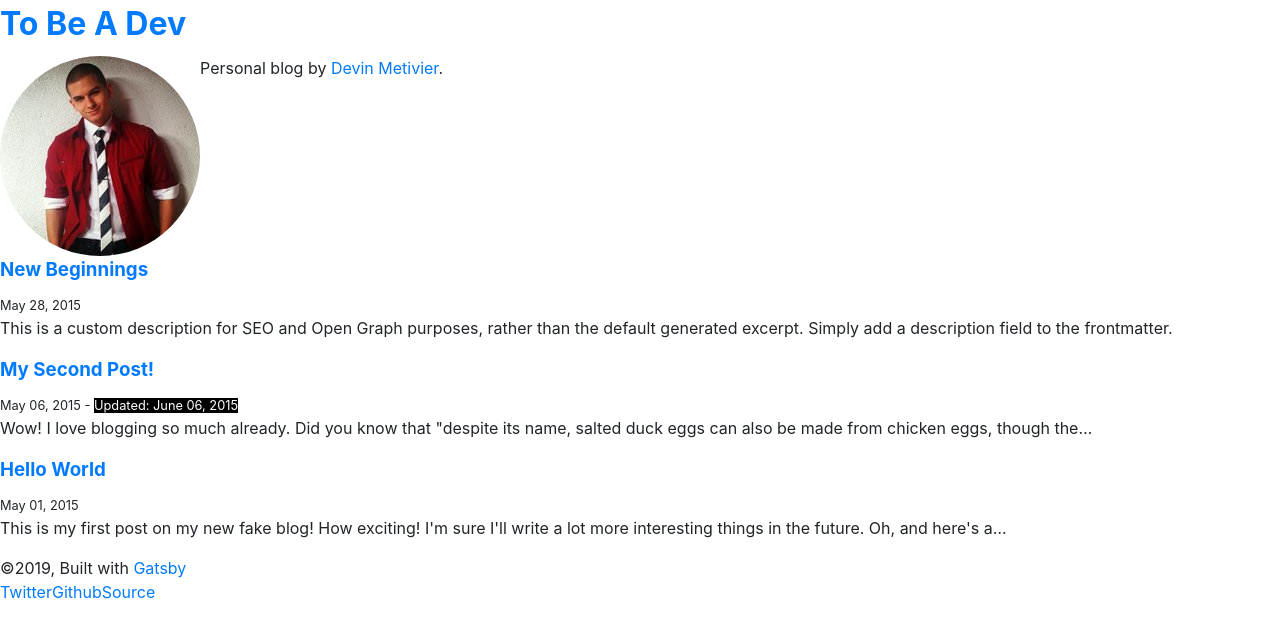
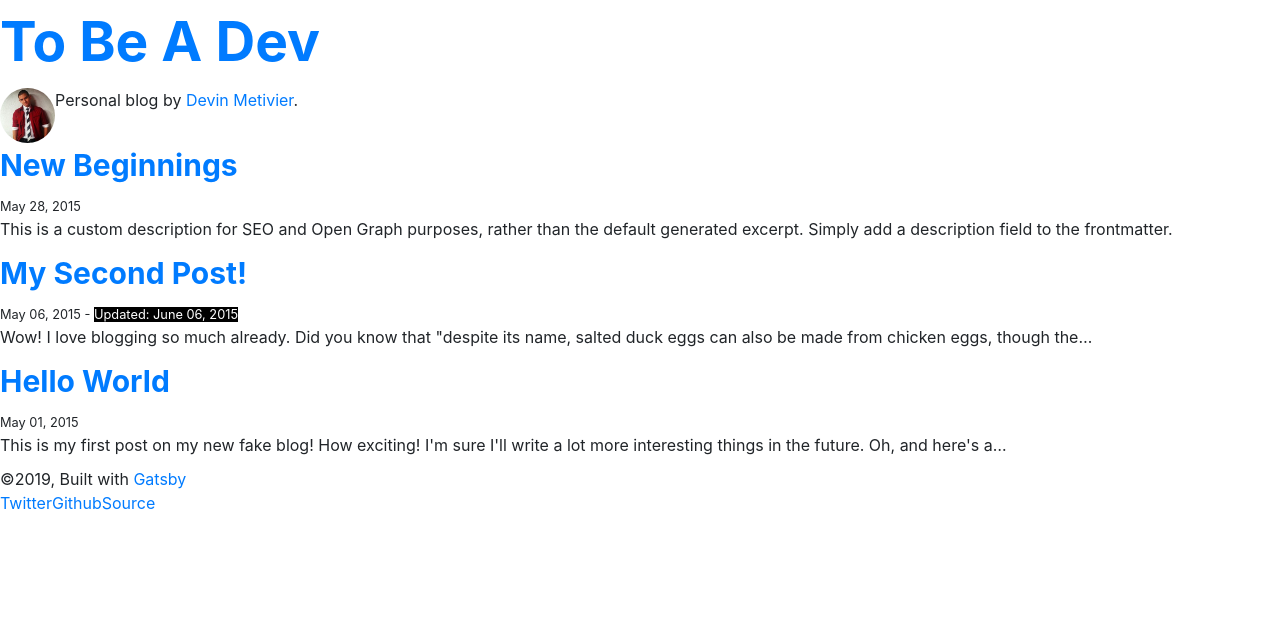
Before and after one commit to devjmetivier/tobea-dev, a Gatsby site: page / in a window 1280 px wide. Built offline with nearby package versions, Linux system fonts and the light colour scheme; Gatsby itself is replaced by a stand-in of ours.

Commit message:
added main css file and converted sizes to base 10

```diff
--- /dev/null
+++ b/src/assets/css/main.css
@@ -0,0 +1,19 @@
+html, body {
+  font-size: 10px;
+}
+
+h1 {
+  font-size: 5.5rem;
+}
+
+h2, h3, h4, h5, h6 {
+  font-size: 3rem;
+}
+
+div, p {
+  font-size: 1.6rem;
+}
+
+small {
+  font-size: 1.25rem;
+}
--- a/src/components/Bio.js
+++ b/src/components/Bio.js
@@ -1,26 +1,28 @@
 import React from 'react';
+import styled from 'styled-components';
 // TODO: Get higher resolution profile picture
 import profilePic from '../assets/images/profile-pic.jpg';
 
 export default function Bio() {
   return (
-    <div
-      style={{
-        display: `flex`,
-      }}
-    >
+    <BioStyles>
       <img
         src={profilePic}
         alt='Devin Metivier'
-        style={{
-          marginBottom: 0,
-          borderRadius: `50%`,
-        }}
       />
-      <p style={{ maxWidth: 310 }}>
-          Personal blog by{` `}
+      <p>
+        Personal blog by{` `}
         <a href='https://mobile.twitter.com/devjmetivier'>Devin Metivier</a>.{` `}
       </p>
-    </div>
+    </BioStyles>
   );
 }
+
+const BioStyles = styled.div`
+  display: flex;
+  img {
+    width: 5.5rem;
+    height: 5.5rem;
+    border-radius: 50%;
+  }
+`;
--- a/src/pages/index.js
+++ b/src/pages/index.js
@@ -3,6 +3,7 @@ import { Link, graphql } from 'gatsby';
 import styled from 'styled-components';
 
 // bootstrap reboot: https://github.com/twbs/bootstrap/blob/v4-dev/dist/css/bootstrap-reboot.min.css
+import '../assets/css/main.css';
 import '../assets/css/reboot.min.css';
 
 import Bio from '../components/Bio';
```
